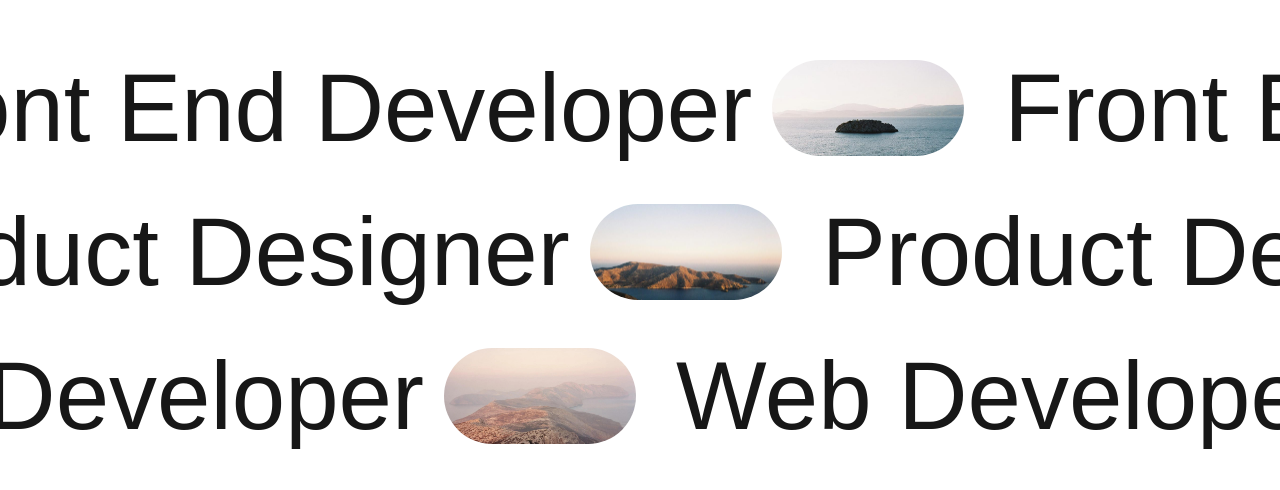
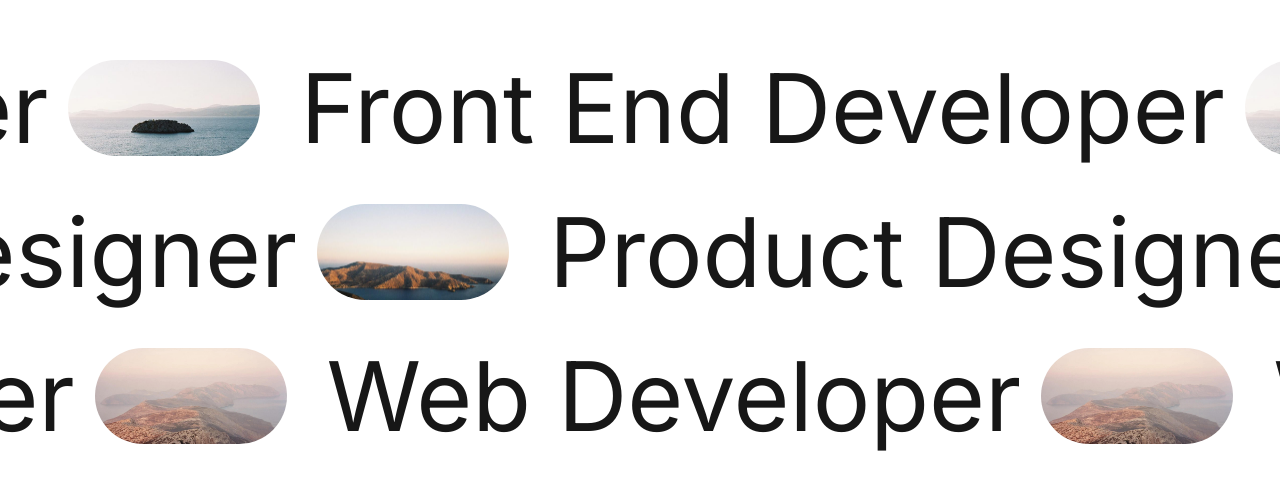
Before and after one commit to princeeze/scroll-anim, a Next.js app: page / in a window 1280 px wide. Shown: the part 764-1254 px from the top of the page. Built offline with nearby package versions, Linux system fonts and the light colour scheme.

Commit message:
fix: fix open gaps

```diff
--- a/app/globals.css
+++ b/app/globals.css
@@ -17,11 +17,4 @@
 body {
   color: var(--foreground);
   background: var(--background);
-  font-family: Arial, Helvetica, sans-serif;
 }
-
-@layer utilities {
-  .text-balance {
-    text-wrap: balance;
-  }
-}
--- a/app/layout.tsx
+++ b/app/layout.tsx
@@ -1,21 +1,14 @@
 import type { Metadata } from "next";
-import localFont from "next/font/local";
+import { Inter } from "next/font/google";
 import "./globals.css";
 
-const geistSans = localFont({
-  src: "./fonts/GeistVF.woff",
-  variable: "--font-geist-sans",
-  weight: "100 900",
-});
-const geistMono = localFont({
-  src: "./fonts/GeistMonoVF.woff",
-  variable: "--font-geist-mono",
-  weight: "100 900",
+const inter = Inter({
+  subsets: ["latin"],
 });
 
 export const metadata: Metadata = {
-  title: "Create Next App",
-  description: "Generated by create next app",
+  title: "Scroll Animation",
+  description: "Scroll Animation",
 };
 
 export default function RootLayout({
@@ -25,11 +18,7 @@ export default function RootLayout({
 }>) {
   return (
     <html lang="en">
-      <body
-        className={`${geistSans.variable} ${geistMono.variable} antialiased`}
-      >
-        {children}
-      </body>
+      <body className={`${inter.className} antialiased`}>{children}</body>
     </html>
   );
 }
--- a/app/page.tsx
+++ b/app/page.tsx
@@ -33,21 +33,21 @@ export default function ScrollPage() {
         <Slider
           src={img1.src}
           text="Front End Developer"
-          left="-12%"
+          left="-70%"
           progress={scrollYProgress}
           direction="left"
         />
         <Slider
           src={img2.src}
           text="Product Designer"
-          left="-15%"
+          left="-40%"
           progress={scrollYProgress}
           direction="right"
         />
         <Slider
           src={img3.src}
           text="Web Developer"
-          left="-20%"
+          left="-50%"
           progress={scrollYProgress}
           direction="left"
         />
```
